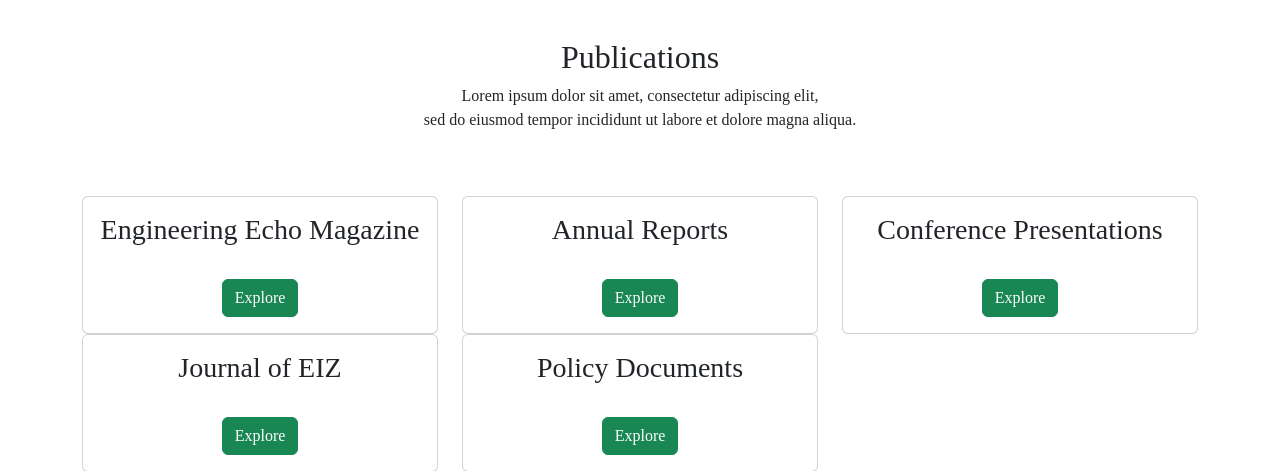
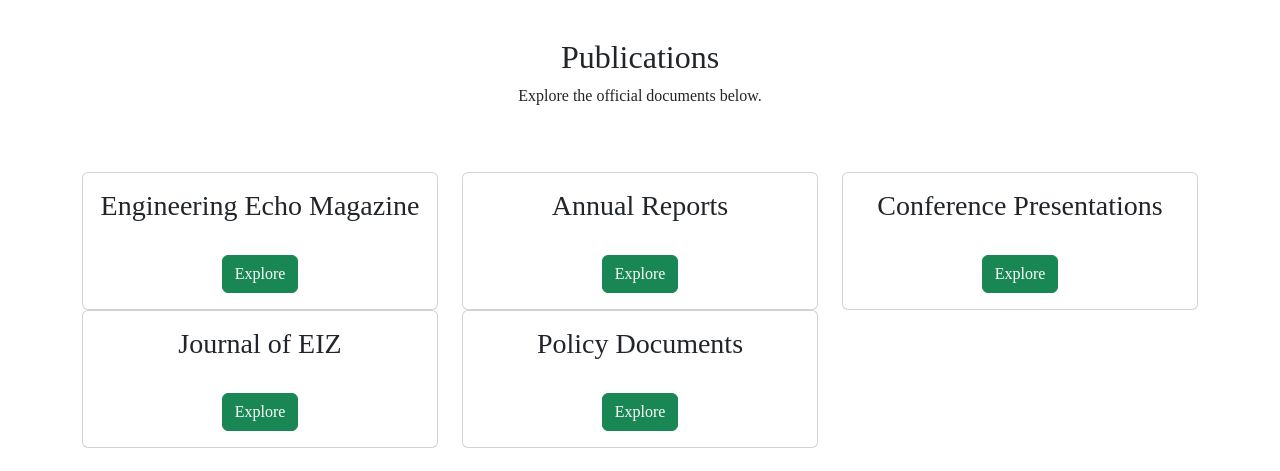
Before and after one commit to kangwa623/project-peppermint, a Flask app: page /publications in a window 1280 px wide. Shown: the part 62-533 px from the top of the page. Run offline with Flask 3, Linux system fonts and the light colour scheme; some libraries are stand-ins or nearby versions.

Commit message:
publication edits

```diff
--- a/templates/publications.html
+++ b/templates/publications.html
@@ -13,7 +13,7 @@
           <div class="section-header text-center pb-5">
             <h2>Publications</h2>
             <p>
-              Lorem ipsum dolor sit amet, consectetur adipiscing elit, <br />sed do eiusmod tempor incididunt ut labore et dolore magna aliqua.
+              Explore the official documents below.
             </p>
           </div>
         </div>
```
